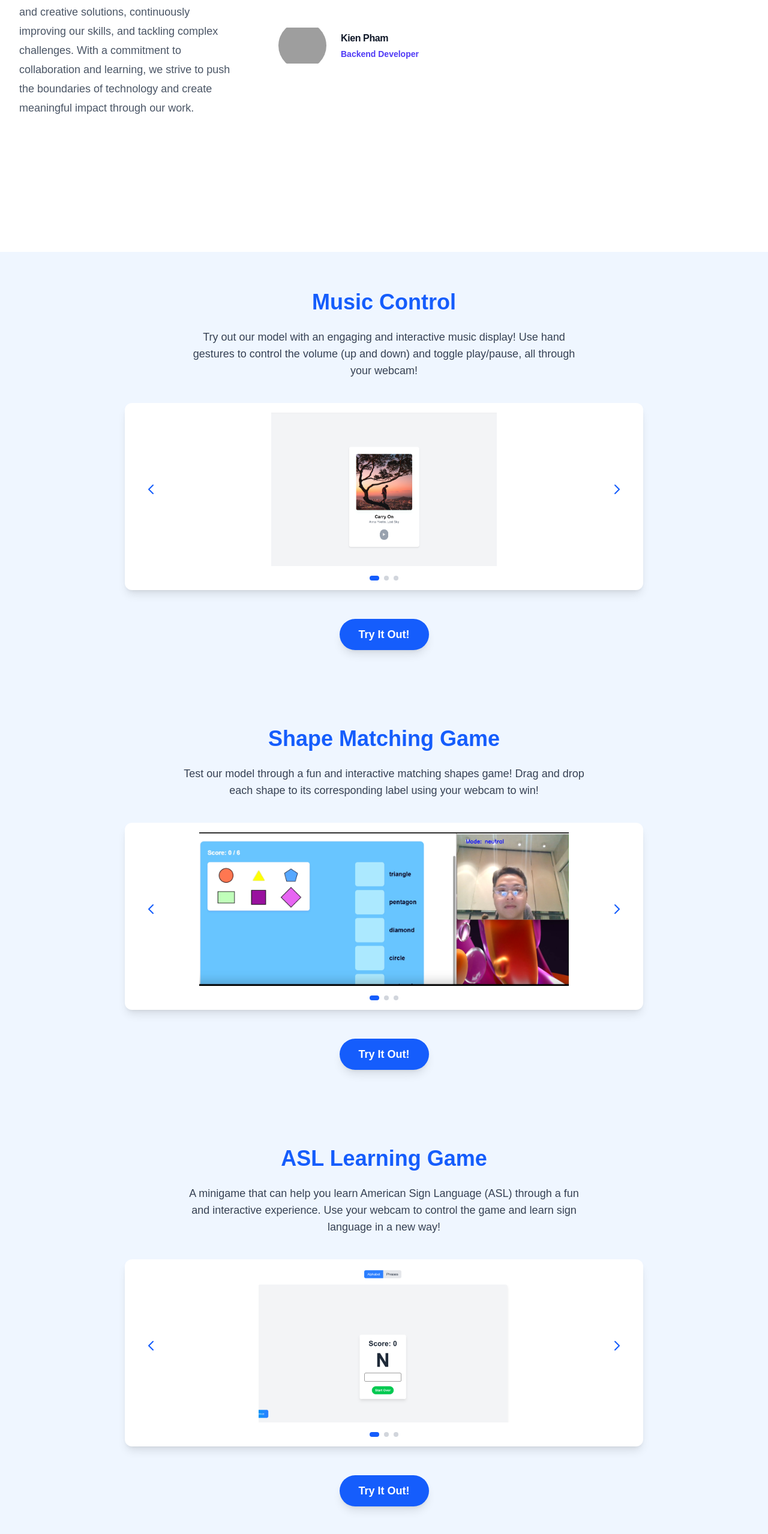
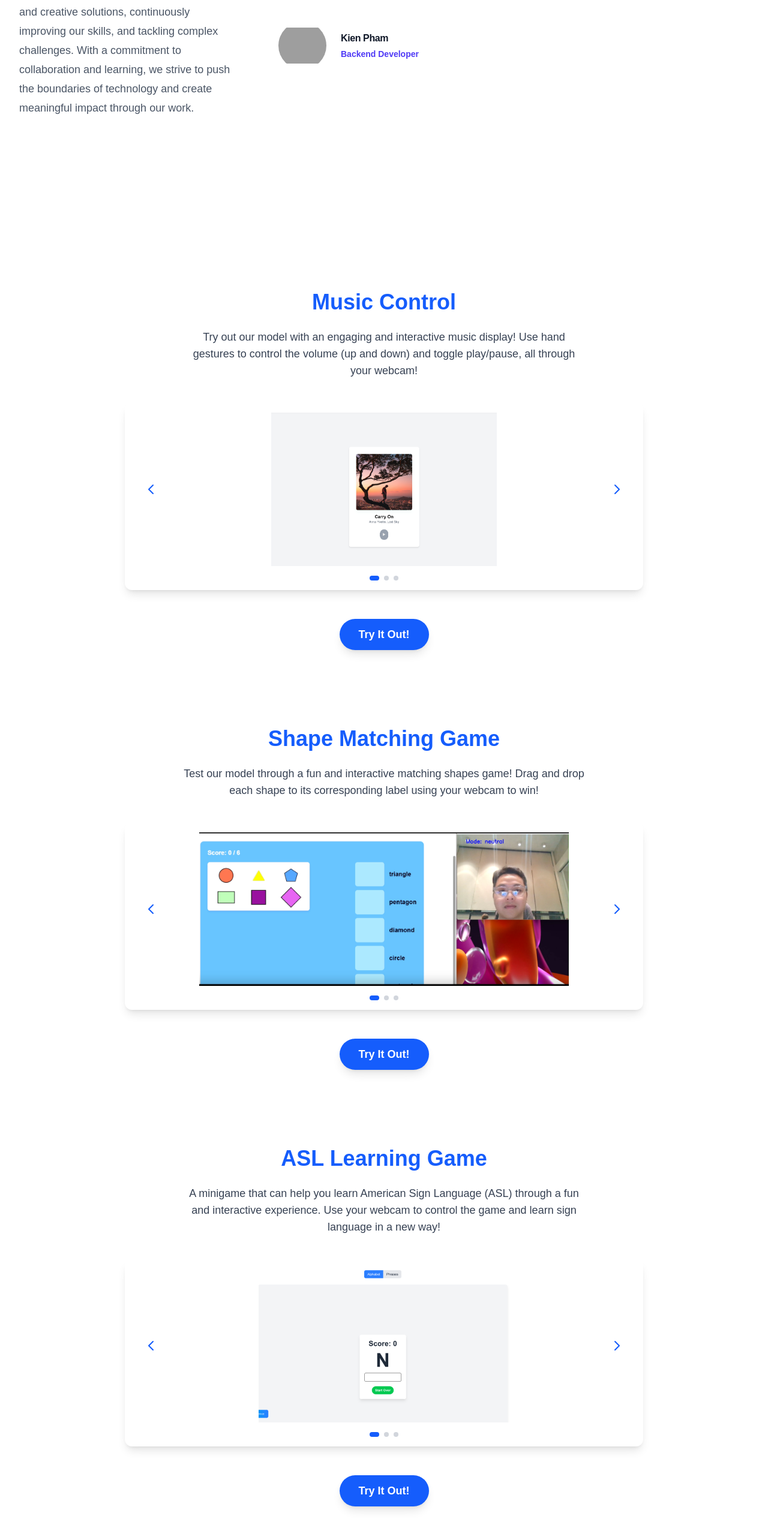
Before and after one commit to Ben2104/Shape-Sign, a Next.js app in the folder frontend/: page / in a window 1280 px wide. Shown: the part 1713-4271 px from the top of the page at 60% size. Built offline with nearby package versions, Linux system fonts and the light colour scheme; grey boxes are pictures that could not be loaded.

Commit message:
update frontend directory

```diff
--- a/frontend/src/app/pages/MusicDisplay.jsx
+++ b/frontend/src/app/pages/MusicDisplay.jsx
@@ -23,7 +23,7 @@ const MusicDisplay = () => {
   };
 
   return (
-    <section id="music-display" className="bg-blue-50 py-16">
+    <section id="music-display" className="py-16">
       <div className="max-w-4xl mx-auto text-center px-4">
         <h2 className="text-4xl font-bold text-blue-600 mb-6">
           Music Control
--- a/frontend/src/app/pages/ShapeMatchingDisplay.jsx
+++ b/frontend/src/app/pages/ShapeMatchingDisplay.jsx
@@ -23,7 +23,7 @@ const ShapeMatchingDisplay = () => {
   };
 
   return (
-    <section id="shape-matching-display" className="bg-blue-50 py-16">
+    <section id="shape-matching-display" className="py-16">
       <div className="max-w-4xl mx-auto text-center px-4">
         <h2 className="text-4xl font-bold text-blue-600 mb-6">
           Shape Matching Game
--- a/frontend/src/app/pages/SignLanguageDisplay.jsx
+++ b/frontend/src/app/pages/SignLanguageDisplay.jsx
@@ -23,7 +23,7 @@ const SignLanguageDisplay = () => {
   };
 
   return (
-    <section id="sign-language-display" className="bg-blue-50 py-16">
+    <section id="sign-language-display" className="py-16">
       <div className="max-w-4xl mx-auto text-center px-4">
         <h2 className="text-4xl font-bold text-blue-600 mb-6">
           ASL Learning Game
```
